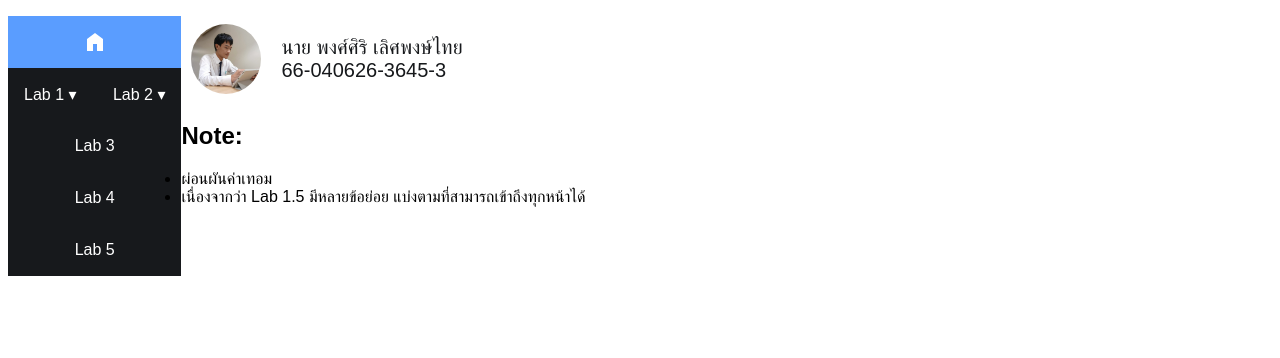
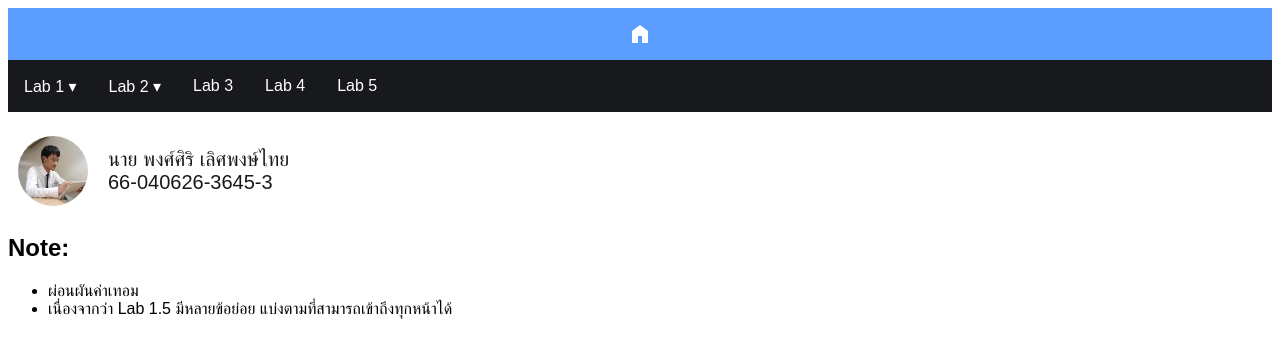
Before and after one commit to cs6636453/cs6636453.github.io, a plain HTML site: page index.html in a window 1280 px wide. Drawn offline with Linux system fonts and the light colour scheme.

Commit message:
Update index.html

```diff
--- a/index.html
+++ b/index.html
@@ -26,7 +26,6 @@
         padding: 0;
         overflow: hidden;
         background-color: #17191c;
-        float: left;
     }
     li a, .dropbtn {
         display: flex;
@@ -81,7 +80,7 @@
 <body>
     <ul class="NavBar">
         <li><a class="active" href="#"><img src="utils/icons/home_24dp_FFFFFF_FILL1_wght400_GRAD0_opsz24.svg" alt="Home Icon"></a></li>
-        <li class="dropdown">
+        <li style="float: left;" class="dropdown">
             <a href="#" class="dropbtn">Lab 1 ▾</a>
             <div class="dropdown-content">
                 <a href="Lab1no1.html">Lab 1.1</a>
@@ -93,7 +92,7 @@
                 <a href="lab1no5/web2/index.html">Lab 1.5-B (All)</a>
             </div>
         </li>
-        <li class="dropdown">
+        <li style="float: left;" class="dropdown">
             <a href="#" class="dropbtn">Lab 2 ▾</a>
             <div class="dropdown-content">
                 <a href="lab2css/lab2-1.html">Lab 2.1</a>
@@ -101,9 +100,9 @@
                 <a href="lab2css/lab2-3.html">Lab 2.3</a>
             </div>
         </li>
-        <li><a href="#">Lab 3</a></li>
-        <li><a href="#">Lab 4</a></li>
-        <li><a href="#">Lab 5</a></li>
+        <li style="float: left;"><a href="#">Lab 3</a></li>
+        <li style="float: left;"><a href="#">Lab 4</a></li>
+        <li style="float: left;"><a href="#">Lab 5</a></li>
     </ul>
     <p></p>
     <div class="profile">
```
